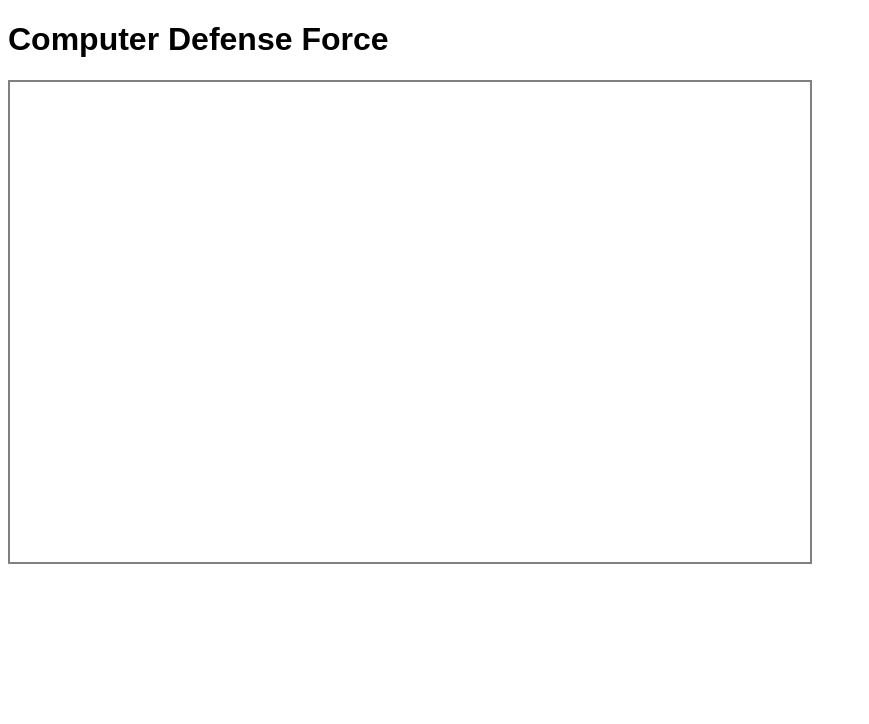
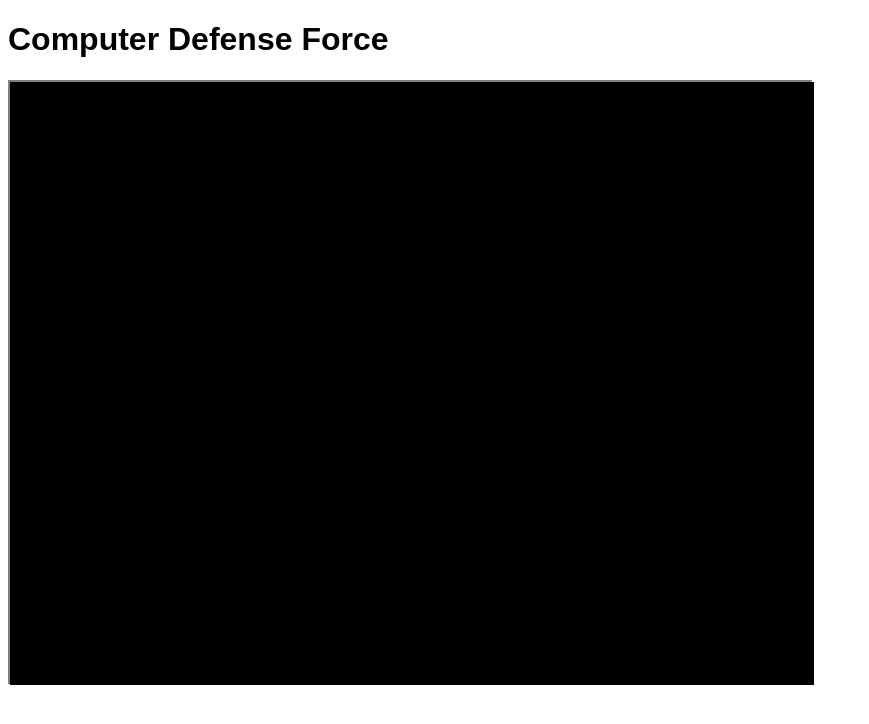
Before and after one commit to tdraxler/computer-defense-force, a website built with webpack: page public/index.html in a window 1280 px wide. Shown: the whole page, without its empty margins (0-869 px from the left). Built offline with nearby package versions, Linux system fonts and the light colour scheme; files whose address does not match are found by name.

Commit message:
Added empty Player class.

```diff
--- a/public/index.css
+++ b/public/index.css
@@ -3,7 +3,7 @@
    }
 
    #game {
-     height: 480px;
+     height: 600px;
      width: 800px;
      border: 2px solid grey;
    }
--- /dev/null
+++ b/src/components/player.js
@@ -0,0 +1,11 @@
+export class Player {
+  // TODO - Make this useful
+
+  construction() {
+    this.score = 0;
+  }
+
+  testFunc() {
+    console.log('test');
+  }
+}
--- a/src/game.js
+++ b/src/game.js
@@ -1,5 +1,50 @@
-const testFunc = () => {
-  console.log('To be filled in...');
+import Phaser from 'phaser';
+import { Player } from './components/player';
+
+console.log('Game script loaded successfully!');
+
+let config = {
+  type: Phaser.AUTO,
+  width: 400,
+  height: 300,
+  scale: {
+    mode: Phaser.Scale.FIT
+  },
+  parent: 'game',
+  pixelArt: true,
+  physics: {
+    default: 'arcade',
+    arcade: {
+      gravity: { y: 100 }
+    }
+  },
+  scene: {
+    preload: preload,
+    create: create,
+    update: update
+  }
 };
 
-testFunc();
+function preload()
+{
+  // TODO
+}
+
+function create()
+{
+  // TODO
+}
+
+function update()
+{
+  // TODO
+}
+
+
+// Begin
+
+// eslint-disable-next-line
+let game = new Phaser.Game(config);
+
+let player = new Player();
+player.testFunc();
```
